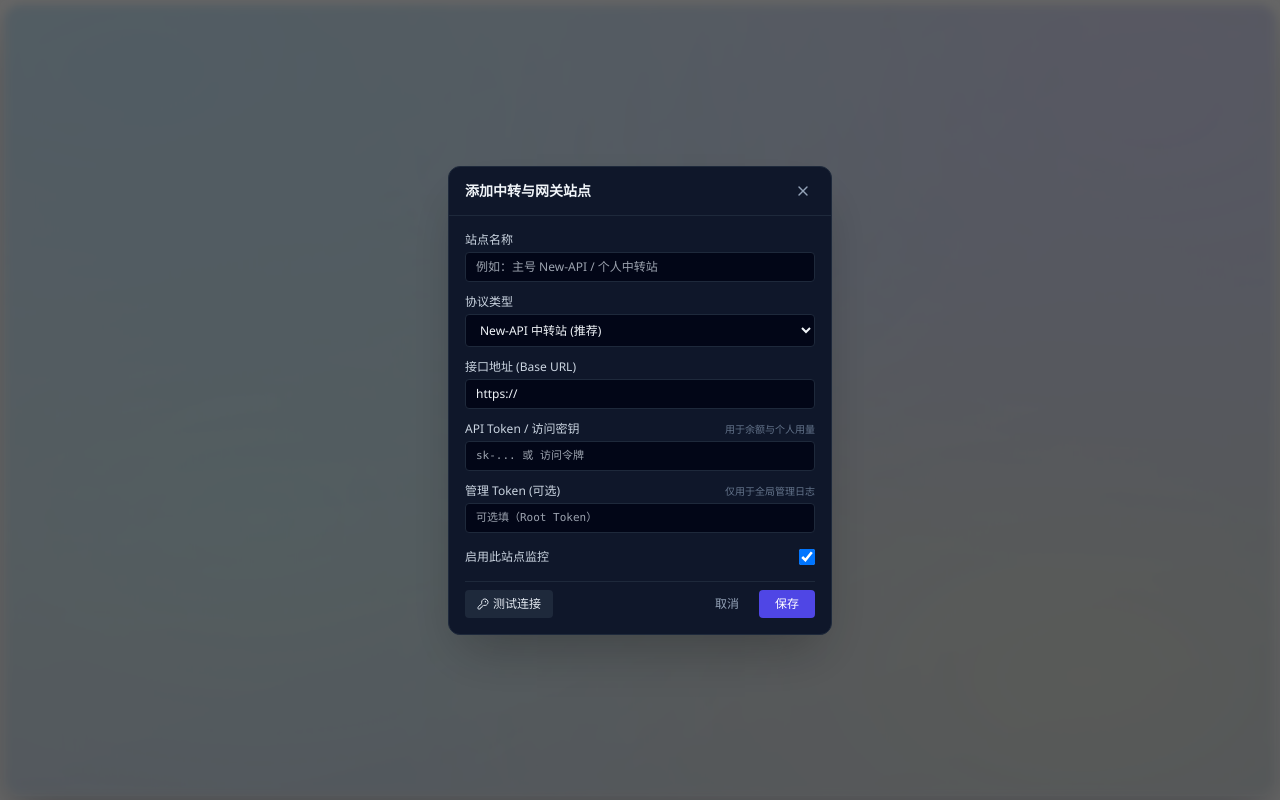
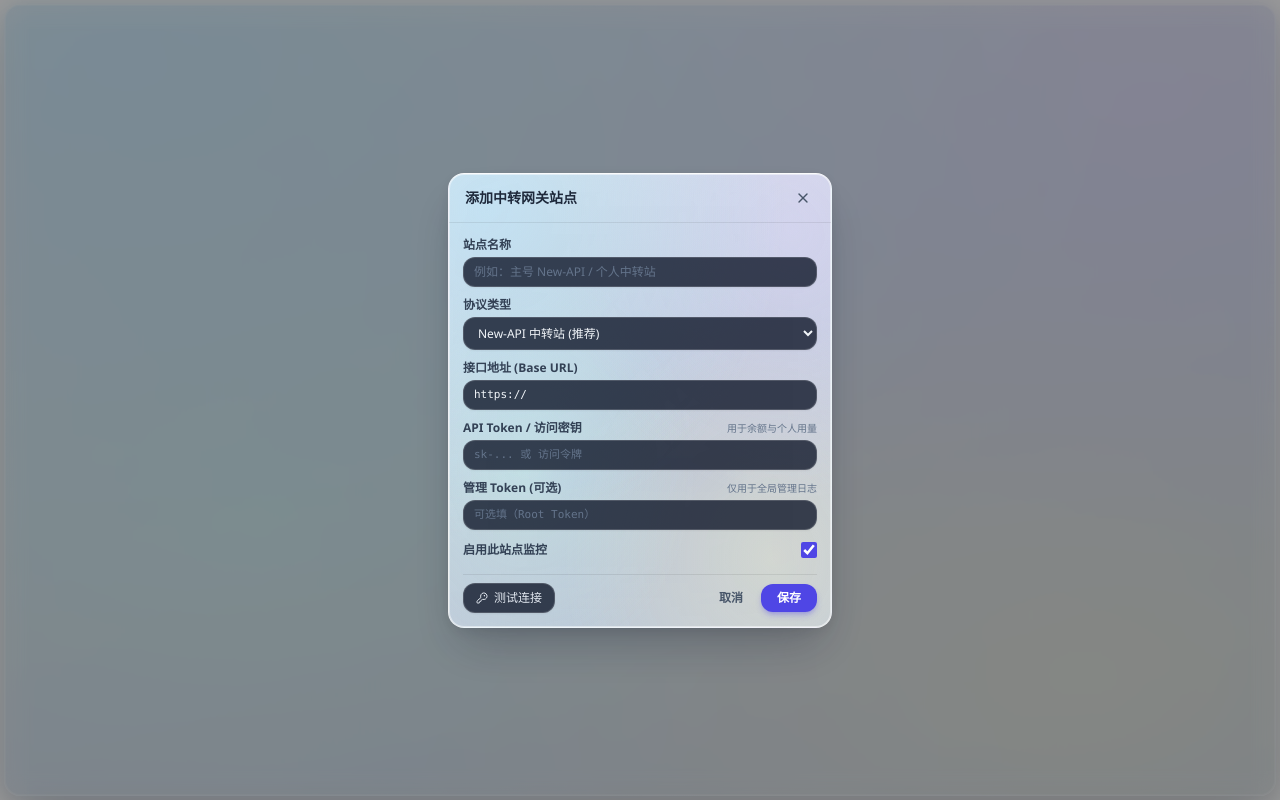
Before and after one commit to ChenchenchenL/ai-gateway-desk, a React (Vite) app: page / in a window 1280 px wide. Both pictures are taken after a click on the button "添加监控站点 (New-API)". Built offline with nearby package versions, Linux system fonts and the light colour scheme.

Commit message:
feat(ui): unify all modals and cards with Windows 11 Fluent Acrylic glass design system

```diff
--- a/src/components/site/SiteFormModal.tsx
+++ b/src/components/site/SiteFormModal.tsx
@@ -18,7 +18,7 @@ const PROVIDERS: { label: string; value: ProviderType; defaultUrl: string }[] =
 ];
 
 /**
- * Modal form for creating and editing monitored gateway sites.
+ * Windows 11 Fluent Acrylic Modal for creating and editing monitored gateway sites.
  */
 export const SiteFormModal: React.FC<SiteFormModalProps> = ({ site, onClose, onSaved }) => {
   const [name, setName] = useState(site?.name ?? "");
@@ -109,59 +109,67 @@ export const SiteFormModal: React.FC<SiteFormModalProps> = ({ site, onClose, onS
   };
 
   return (
-    <div className="fixed inset-0 z-50 flex items-center justify-center p-4 bg-black/60 backdrop-blur-sm">
-      <div className="bg-slate-900 border border-slate-800 rounded-xl w-full max-w-sm overflow-hidden shadow-2xl flex flex-col">
-        <div className="flex items-center justify-between px-4 py-3 border-b border-slate-800">
-          <span className="text-sm font-semibold text-slate-100">
-            {site ? "编辑站点配置" : "添加中转与网关站点"}
+    <div className="fixed inset-0 z-50 flex items-center justify-center p-3 bg-black/40 backdrop-blur-md animate-in fade-in duration-150 select-none">
+      <div className="acrylic-widget rounded-2xl w-full max-w-sm overflow-hidden shadow-2xl flex flex-col animate-in zoom-in-95 duration-150">
+        {/* Header */}
+        <div className="flex items-center justify-between px-4 py-3 border-b border-black/[0.08]">
+          <span className="text-sm font-bold text-slate-800">
+            {site ? "编辑站点配置" : "添加中转网关站点"}
           </span>
-          <button onClick={onClose} className="p-1 rounded text-slate-400 hover:text-slate-200">
+          <button
+            type="button"
+            onClick={onClose}
+            className="p-1 rounded-lg text-slate-600 hover:text-slate-900 hover:bg-black/[0.06] transition cursor-pointer"
+          >
             <X className="w-4 h-4" />
           </button>
         </div>
 
-        <form onSubmit={handleSubmit} className="p-4 flex flex-col gap-3 text-xs">
+        {/* Form Body */}
+        <form onSubmit={handleSubmit} className="p-3.5 flex flex-col gap-2.5 text-xs">
           <div>
-            <label className="block text-slate-300 font-medium mb-1">站点名称</label>
+            <label className="block text-slate-700 font-semibold mb-1">站点名称</label>
             <input
               type="text"
               required
               value={name}
               onChange={(e) => setName(e.target.value)}
               placeholder="例如：主号 New-API / 个人中转站"
-              className="w-full px-2.5 py-1.5 bg-slate-950 border border-slate-800 rounded text-slate-100 focus:outline-none focus:border-indigo-500"
+              className="w-full px-2.5 py-1.5 bg-slate-900/80 border border-white/15 rounded-xl text-slate-100 placeholder:text-slate-500 focus:outline-none focus:border-indigo-500 shadow-sm"
             />
           </div>
 
           <div>
-            <label className="block text-slate-300 font-medium mb-1">协议类型</label>
+            <label className="block text-slate-700 font-semibold mb-1">协议类型</label>
             <select
               value={provider}
               onChange={(e) => handleProviderChange(e.target.value as ProviderType)}
-              className="w-full px-2.5 py-1.5 bg-slate-950 border border-slate-800 rounded text-slate-100 focus:outline-none focus:border-indigo-500"
+              className="w-full px-2.5 py-1.5 bg-slate-900/80 border border-white/15 rounded-xl text-slate-100 focus:outline-none focus:border-indigo-500 shadow-sm cursor-pointer"
             >
               {PROVIDERS.map((p) => (
-                <option key={p.value} value={p.value}>{p.label}</option>
+                <option key={p.value} value={p.value} className="bg-slate-900 text-slate-100">
+                  {p.label}
+                </option>
               ))}
             </select>
           </div>
 
           <div>
-            <label className="block text-slate-300 font-medium mb-1">接口地址 (Base URL)</label>
+            <label className="block text-slate-700 font-semibold mb-1">接口地址 (Base URL)</label>
             <input
               type="url"
               required
               value={baseUrl}
               onChange={(e) => setBaseUrl(e.target.value)}
               placeholder="例如：https://api.ikuncode.cc"
-              className="w-full px-2.5 py-1.5 bg-slate-950 border border-slate-800 rounded text-slate-100 focus:outline-none focus:border-indigo-500"
+              className="w-full px-2.5 py-1.5 bg-slate-900/80 border border-white/15 rounded-xl text-slate-100 placeholder:text-slate-500 focus:outline-none focus:border-indigo-500 shadow-sm font-mono text-[11px]"
             />
           </div>
 
           <div>
-            <label className="block text-slate-300 font-medium mb-1 flex items-center justify-between">
+            <label className="block text-slate-700 font-semibold mb-1 flex items-center justify-between">
               <span>API Token / 访问密钥</span>
-              <span className="text-[10px] text-slate-500">用于余额与个人用量</span>
+              <span className="text-[10px] text-slate-500 font-normal">用于余额与个人用量</span>
             </label>
             <input
               type="password"
@@ -169,88 +177,87 @@ export const SiteFormModal: React.FC<SiteFormModalProps> = ({ site, onClose, onS
               value={authToken}
               onChange={(e) => setAuthToken(e.target.value)}
               placeholder={site ? "留空则保持原密钥不变" : "sk-... 或 访问令牌"}
-              className="w-full px-2.5 py-1.5 bg-slate-950 border border-slate-800 rounded text-slate-100 focus:outline-none focus:border-indigo-500 font-mono text-[11px]"
+              className="w-full px-2.5 py-1.5 bg-slate-900/80 border border-white/15 rounded-xl text-slate-100 placeholder:text-slate-500 focus:outline-none focus:border-indigo-500 font-mono text-[11px] shadow-sm"
             />
           </div>
 
           <div>
-            <label className="block text-slate-300 font-medium mb-1 flex items-center justify-between">
+            <label className="block text-slate-700 font-semibold mb-1 flex items-center justify-between">
               <span>管理 Token (可选)</span>
-              <span className="text-[10px] text-slate-500">仅用于全局管理日志</span>
+              <span className="text-[10px] text-slate-500 font-normal">仅用于全局管理日志</span>
             </label>
             <input
               type="password"
               value={adminToken}
               onChange={(e) => setAdminToken(e.target.value)}
               placeholder="可选填（Root Token）"
-              className="w-full px-2.5 py-1.5 bg-slate-950 border border-slate-800 rounded text-slate-100 focus:outline-none focus:border-indigo-500 font-mono text-[11px]"
+              className="w-full px-2.5 py-1.5 bg-slate-900/80 border border-white/15 rounded-xl text-slate-100 placeholder:text-slate-500 focus:outline-none focus:border-indigo-500 font-mono text-[11px] shadow-sm"
             />
           </div>
 
-          <div className="flex items-center justify-between py-1">
-            <span className="text-slate-300 font-medium">启用此站点监控</span>
+          <div className="flex items-center justify-between py-0.5">
+            <span className="text-slate-700 font-semibold">启用此站点监控</span>
             <input
               type="checkbox"
               checked={enabled}
               onChange={(e) => setEnabled(e.target.checked)}
-              className="w-4 h-4 rounded text-indigo-600 bg-slate-950 border-slate-700"
+              className="w-4 h-4 rounded text-indigo-600 bg-slate-900 border-white/20 accent-indigo-600 cursor-pointer"
             />
           </div>
 
-          {/* Test connection result section */}
+          {/* Test connection error section */}
           {testError && (
-            <div className="p-2 rounded bg-rose-950/40 border border-rose-900/60 text-rose-300 flex items-start gap-1.5 text-[11px]">
+            <div className="p-2 rounded-xl bg-rose-950/60 border border-rose-800/60 text-rose-300 flex items-start gap-1.5 text-[11px] shadow-sm">
               <AlertCircle className="w-3.5 h-3.5 mt-0.5 shrink-0" />
               <span>{testError}</span>
             </div>
           )}
 
+          {/* Test connection success section */}
           {testedCaps && (
-            <div className="p-2 rounded bg-emerald-950/40 border border-emerald-900/60 text-emerald-300 flex flex-col gap-1 text-[11px]">
+            <div className="p-2.5 rounded-xl bg-emerald-950/60 border border-emerald-800/60 text-emerald-300 flex flex-col gap-1 text-[11px] shadow-sm">
               <div className="flex items-center gap-1 font-semibold">
-                <CheckCircle2 className="w-3.5 h-3.5" />
-                <span>连接测试成功！支持能力如下：</span>
+                <CheckCircle2 className="w-3.5 h-3.5 text-emerald-400" />
+                <span>连接测试成功！支持能力：</span>
               </div>
               <div className="flex flex-wrap gap-1 mt-0.5 text-[10px]">
-                <span className={`px-1.5 py-0.5 rounded ${testedCaps.balance ? "bg-emerald-900/60 text-emerald-200" : "bg-slate-800 text-slate-500"}`}>
+                <span className={`px-1.5 py-0.5 rounded-md ${testedCaps.balance ? "bg-emerald-900/60 text-emerald-200 border border-emerald-700/50" : "bg-slate-800 text-slate-500"}`}>
                   余额: {testedCaps.balance ? "支持" : "不支持"}
                 </span>
-                <span className={`px-1.5 py-0.5 rounded ${testedCaps.usage ? "bg-emerald-900/60 text-emerald-200" : "bg-slate-800 text-slate-500"}`}>
+                <span className={`px-1.5 py-0.5 rounded-md ${testedCaps.usage ? "bg-emerald-900/60 text-emerald-200 border border-emerald-700/50" : "bg-slate-800 text-slate-500"}`}>
                   日志: {testedCaps.usage ? "支持" : "不支持"}
                 </span>
-                <span className={`px-1.5 py-0.5 rounded ${testedCaps.cache_usage ? "bg-emerald-900/60 text-emerald-200" : "bg-slate-800 text-slate-500"}`}>
+                <span className={`px-1.5 py-0.5 rounded-md ${testedCaps.cache_usage ? "bg-emerald-900/60 text-emerald-200 border border-emerald-700/50" : "bg-slate-800 text-slate-500"}`}>
                   Cache: {testedCaps.cache_usage ? "支持" : "不支持"}
-                </span>
-                <span className={`px-1.5 py-0.5 rounded ${testedCaps.window_quota ? "bg-emerald-900/60 text-emerald-200" : "bg-slate-800 text-slate-500"}`}>
-                  窗口配额: {testedCaps.window_quota ? "支持" : "不支持"}
                 </span>
               </div>
             </div>
           )}
 
-          <div className="flex items-center justify-between pt-2 border-t border-slate-800">
+          {/* Actions Footer */}
+          <div className="flex items-center justify-between pt-2 border-t border-black/[0.08] mt-1">
             <button
               type="button"
               onClick={handleTestConnection}
               disabled={testing}
-              className="px-3 py-1.5 bg-slate-800 hover:bg-slate-700 text-slate-200 rounded font-medium transition flex items-center gap-1"
+              className="px-3 py-1.5 bg-slate-900/80 hover:bg-slate-900 border border-white/15 text-slate-200 rounded-xl font-medium transition flex items-center gap-1.5 shadow-sm cursor-pointer disabled:opacity-50"
             >
-              {testing ? <Loader2 className="w-3 h-3 animate-spin" /> : <KeyRound className="w-3 h-3" />}
+              {testing ? <Loader2 className="w-3 h-3 animate-spin text-indigo-400" /> : <KeyRound className="w-3 h-3" />}
               <span>测试连接</span>
             </button>
 
-            <div className="flex items-center gap-2">
+            <div className="flex items-center gap-1.5">
               <button
                 type="button"
                 onClick={onClose}
-                className="px-3 py-1.5 text-slate-400 hover:text-slate-200"
+                className="px-3 py-1.5 text-slate-600 hover:text-slate-900 rounded-xl hover:bg-black/[0.05] transition font-semibold cursor-pointer"
               >
                 取消
               </button>
               <button
                 type="submit"
                 disabled={saving}
-                className="px-4 py-1.5 bg-indigo-600 hover:bg-indigo-500 text-white font-medium rounded transition disabled:opacity-50"
+                className="px-4 py-1.5 bg-indigo-600 hover:bg-indigo-500 text-white font-semibold rounded-xl transition shadow-md shadow-indigo-600/30 disabled:opacity-50 cursor-pointer"
               >
                 {saving ? "保存中..." : "保存"}
               </button>
```
Also changed, not shown: src/components/settings/SettingsModal.tsx (+38 -32 lines), src/components/site/SiteCard.tsx (+22 -16 lines), src/components/site/SiteDetailModal.tsx (+43 -37 lines).
